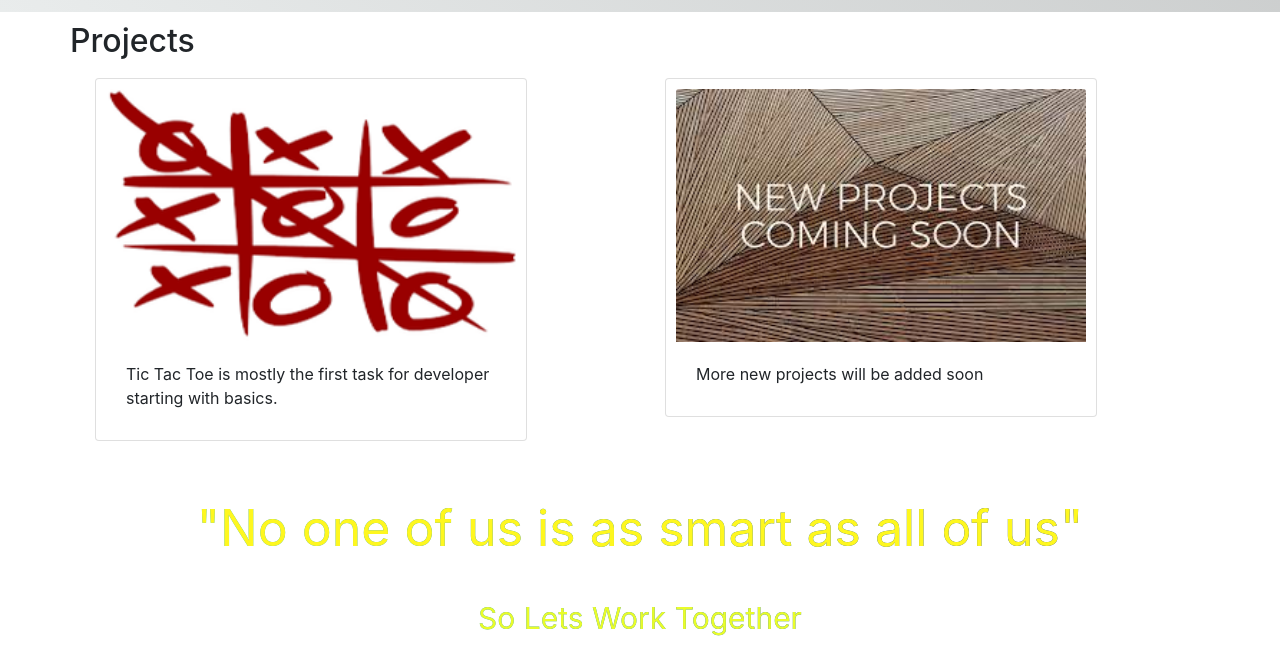
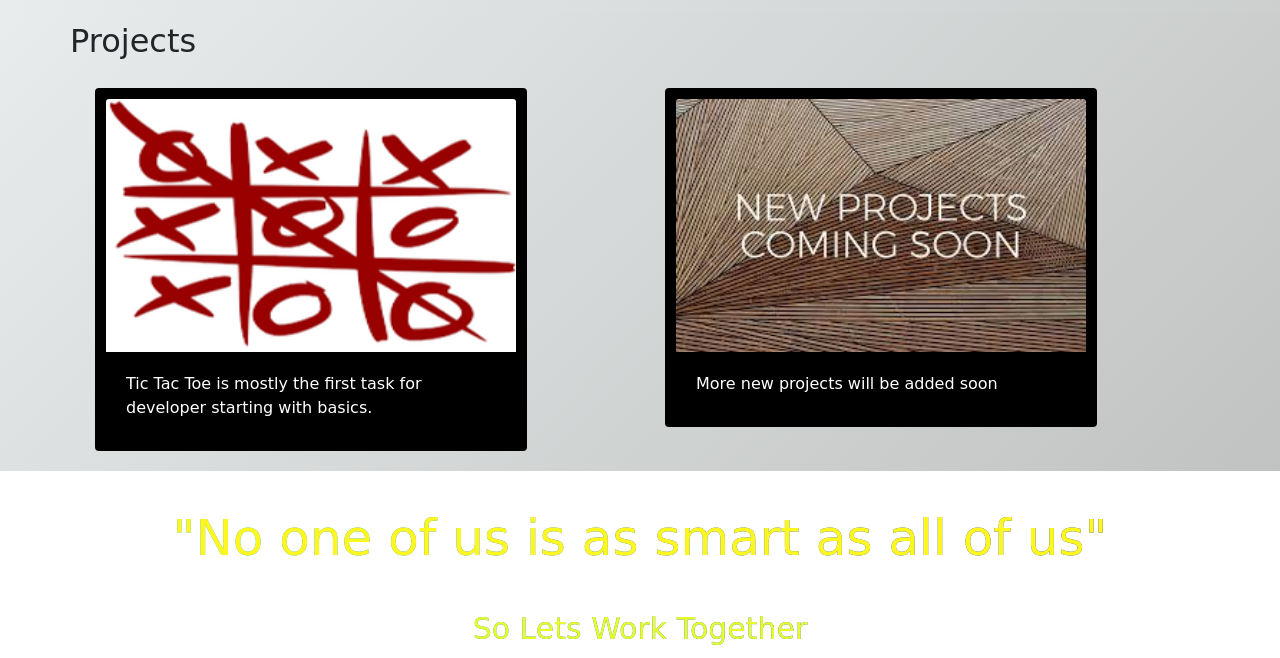
Before and after one commit to Akshat-khanna/Akshat-khanna.github.io, a plain HTML site: page index.html in a window 1280 px wide. Shown: the part 1394-2052 px from the top of the page. Drawn offline with nearby package versions, Linux system fonts and the light colour scheme.

Commit message:
Update portfolio_style.css

```diff
--- a/portfolio_style.css
+++ b/portfolio_style.css
@@ -3,6 +3,7 @@
 	padding: 0;
 	box-sizing: border-box;
 	scroll-behavior: smooth;
+	font-family: cursive;
 }
 
 .navbar {
@@ -69,6 +70,18 @@
 	background-image: linear-gradient(-45deg, #C1C3C3, #E9ECEC);
 }
 
+.projects h2 {
+	display: block;
+	padding-bottom: 10px;
+}
+.projects .card{
+	background-color: black;
+}
+
+.projects .card-text {
+	color: white;
+}
+
 .quote {
 	font-size: 50px;
 	text-align: center;
@@ -107,10 +120,6 @@
 	font-size: 50px;
 	font-weight: 500px;
 	padding: 10px;
-}
-
-.projects {
-	background: url("project.jpeg");
 }
 
 .card {
```
